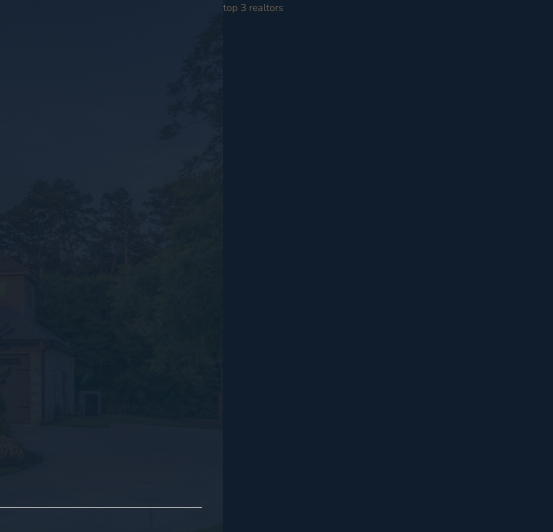
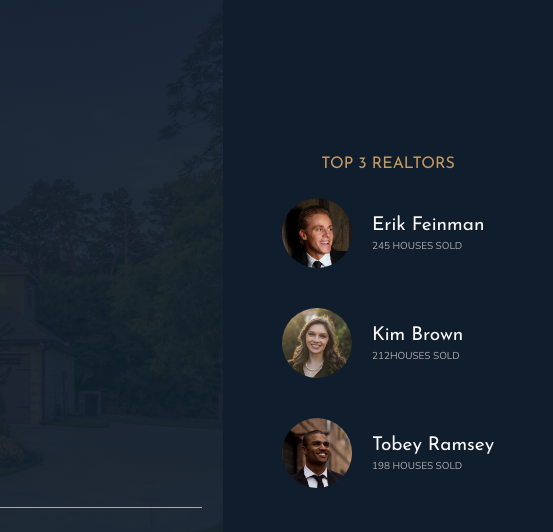
Before and after one commit to tactwolfe/Advance-css-nexter-project, a website: page index.html in a window 1280 px wide. Shown: the top 532 px of the page, 727-1280 px from the left. Drawn offline with nearby package versions, Linux system fonts and the light colour scheme.

Commit message:
completed our realtors section and complted our website just some media queries adjustment are required to make this responsive

```diff
--- a/index.html
+++ b/index.html
@@ -39,9 +39,39 @@
         </header>
 
 <!----------------------------------------------- Header section ---------------------------------------------------------------->
+
+<!----------------------------------------------- Realtors section ---------------------------------------------------------------->
+
         <div class="realtors">
-            top 3 realtors
+
+            <h3 class="heading-3">Top 3 Realtors</h3>
+
+            <div class="realtors__list">
+
+                <img src="img/realtor-1.jpeg" alt="Realtor 1" class="realtors__img">
+                <div class="realtors__details">
+                    <h4 class="heading-4 heading-4--light">Erik Feinman</h4>
+                    <p class="realtors__sold">245 houses sold</p>
+                </div>
+
+                <img src="img/realtor-2.jpeg" alt="Realtor 2" class="realtors__img">
+                <div class="realtors__details">
+                    <h4 class="heading-4 heading-4--light">Kim Brown</h4>
+                    <p class="realtors__sold">212houses sold</p>
+                </div>
+
+                <img src="img/realtor-3.jpeg" alt="Realtor 3" class="realtors__img">
+                <div class="realtors__details">
+                    <h4 class="heading-4 heading-4--light">Tobey Ramsey</h4>
+                    <p class="realtors__sold">198 houses sold</p>
+                </div>
+
+            </div>
+
         </div>
+
+<!----------------------------------------------- Realtors section ---------------------------------------------------------------->
+
 <!----------------------------------------------- feature section ---------------------------------------------------------------->
 
         <section class="features">
--- a/sass/_realtors.scss
+++ b/sass/_realtors.scss
@@ -1,4 +1,34 @@
 .realtors{
     background-color: $color-secondary;
     grid-column: col-start 7 / full-end;
+    padding: 3rem;
+
+    display: grid;
+    align-content: center;
+    justify-content: center;
+    row-gap: 2rem;
+    justify-items: center;
+
+
+    &__list{
+        display: grid;
+        grid-template-columns: min-content max-content;
+        column-gap: 2rem;
+        row-gap: 5vh;
+        align-items: center;
+
+    }
+    &__img{
+        width: 7rem;
+        border-radius: 50%;
+        display: block;
+    }
+    &__details{
+
+    }
+    &__sold{
+        text-transform: uppercase;
+        color: $color-grey-light-2;
+        margin-top: -3px;
+    }
 }
```
Also changed, not shown: sass/main.css, 1 other file.
